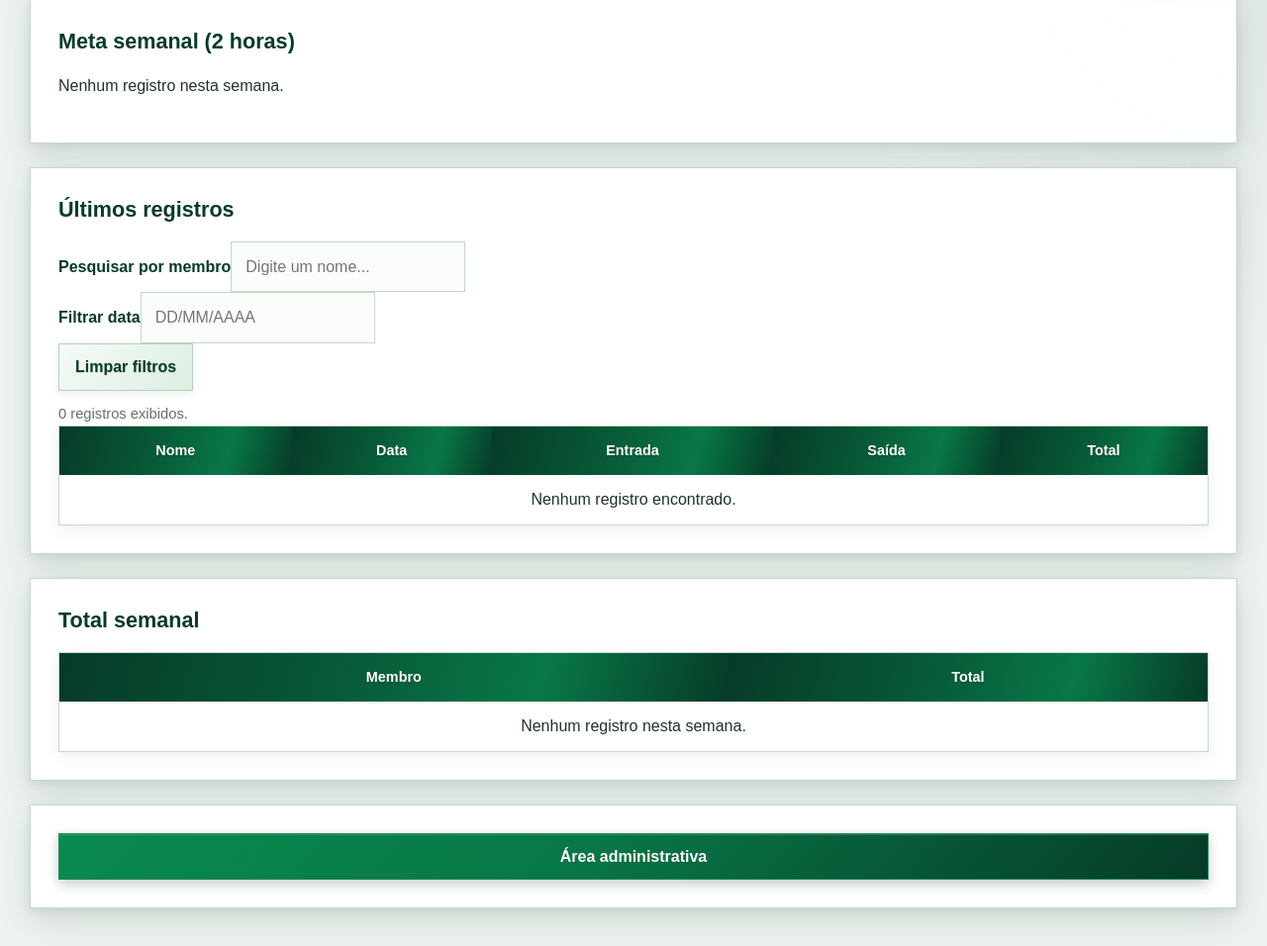
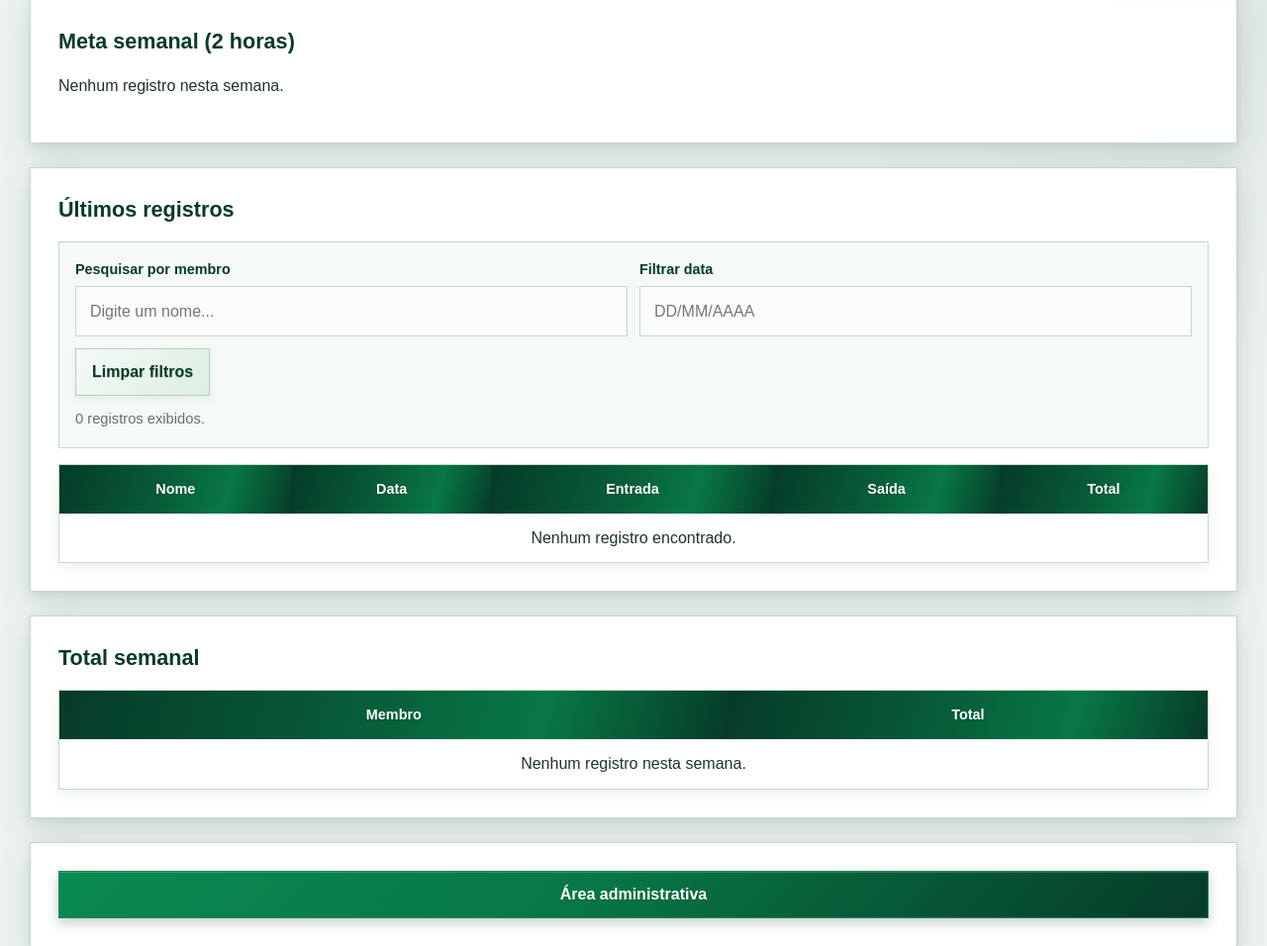
Before and after one commit to qualidadeflorestajr-dot/ControleHoras3.0, a Flask app: page / in a window 1280 px wide. Shown: the part 769-1725 px from the top of the page at 99% size. Run offline with Flask 3, Linux system fonts and the light colour scheme; data comes from the database, SQL or seed files in the repository; data that the repository does not hold is empty.

Commit message:
Estiliza filtros e pesquisa das tabelas

```diff
--- a/static/style.css
+++ b/static/style.css
@@ -128,3 +128,13 @@ small { font-size: .82rem; }
     .acoes-registro { min-width: 150px; }
     .acoes-registro .link-botao { margin-bottom: 8px; }
 }
+
+/* Filtros de pesquisa das tabelas */
+.filtros-tabela { display: grid; grid-template-columns: repeat(2, minmax(0, 1fr)); gap: 12px; align-items: end; margin: 0 0 16px; padding: 16px; background: #F5FAF6; border: 1px solid var(--borda); }
+.filtros-tabela > div { display: flex; flex-direction: column; gap: 5px; min-width: 0; }
+.filtros-tabela label { flex-basis: auto; font-size: .9rem; }
+.filtros-tabela input, .filtros-tabela select { width: 100%; flex: 1 1 auto; }
+.filtros-tabela button { width: fit-content; }
+.filtros-tabela .ajuda { grid-column: 1 / -1; margin: 0; }
+tr[hidden] { display: none !important; }
+@media (max-width: 720px) { .filtros-tabela { grid-template-columns: 1fr; } .filtros-tabela button { width: 100%; } }
```
